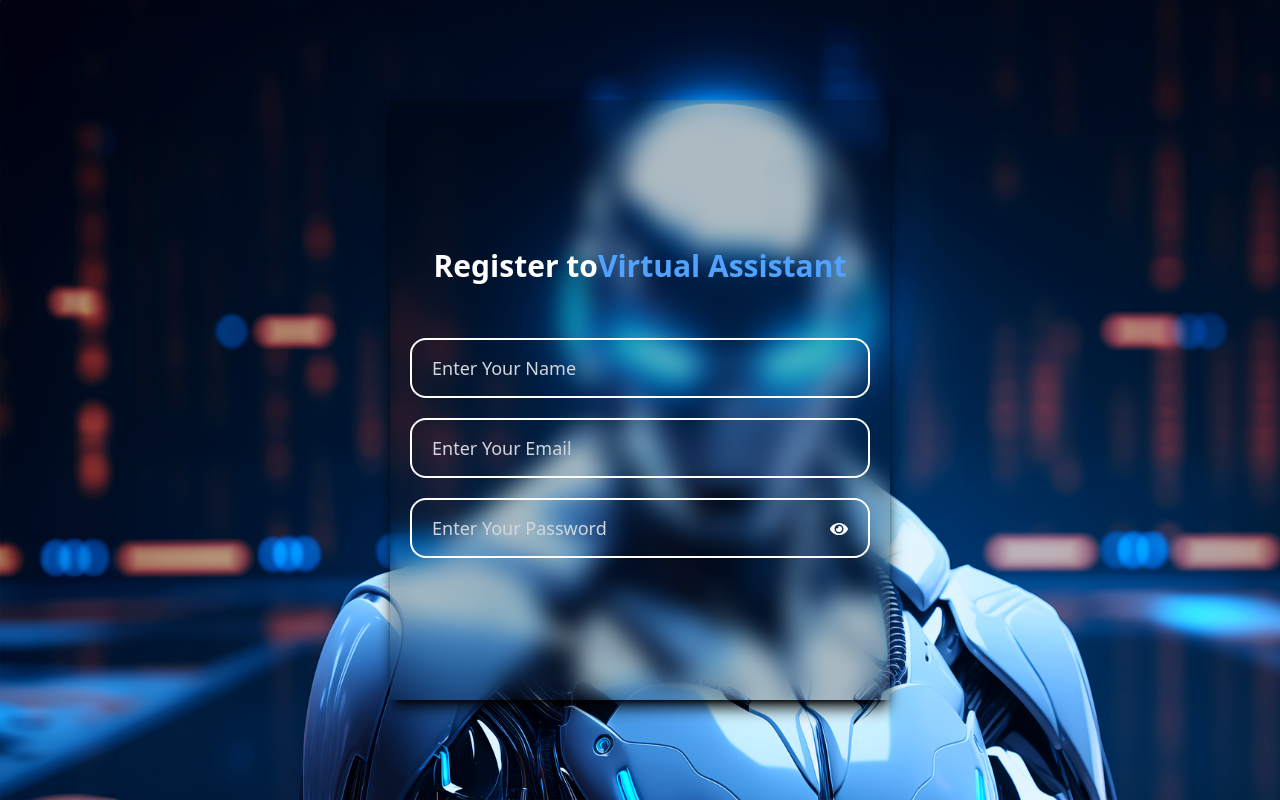
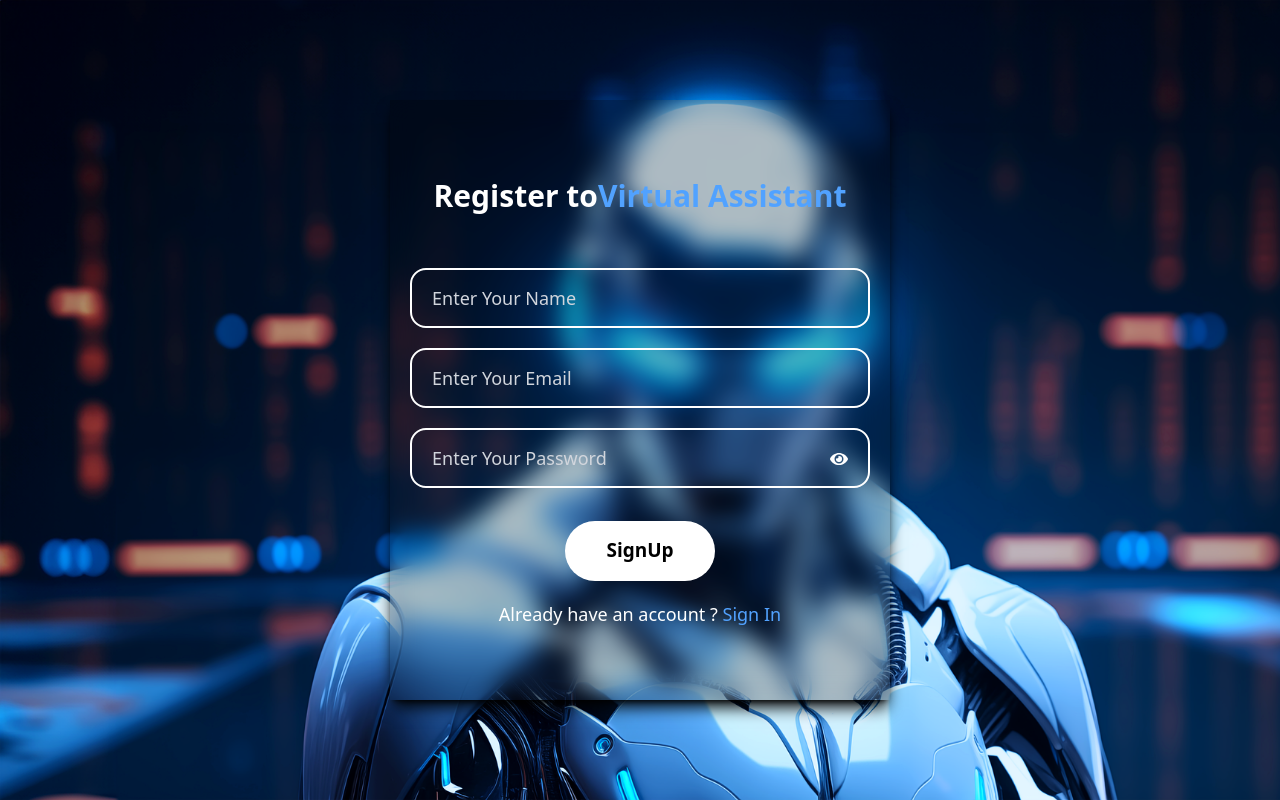
Before and after one commit to anirbandas-01/virtualAssistant, a React app in the folder Frontend/: page /signup in a window 1280 px wide. Built offline with nearby package versions, Linux system fonts and the light colour scheme; the HTML template or start-up script is replaced by a standard one.

Commit message:
feat: Update authentication middleware and user routes for improved JWT handling; add UserContext for global state management in SignUp component

```diff
--- /dev/null
+++ b/Frontend/src/context/UserContext.jsx
@@ -0,0 +1,20 @@
+import React, { createContext } from 'react'
+
+export const UserDataContext = createContext()
+
+function UserContext({ children }) {
+
+    const serverUrl = "http://localhost:9090"
+    const value= {
+        serverUrl
+    }
+  return (
+    <div>
+        <UserDataContext.Provider value={value}>
+           {children}
+        </UserDataContext.Provider>
+    </div>
+  )
+}
+
+export default UserContext
--- a/Frontend/src/main.jsx
+++ b/Frontend/src/main.jsx
@@ -3,11 +3,14 @@
 import './index.css'
 import App from './App.jsx'
 import { BrowserRouter }from 'react-router-dom'
+import UserContext from './context/userContext.jsx'
 
 ReactDOM.createRoot(document.getElementById('root')).render(
   <React.StrictMode>
-  <BrowserRouter>
-    <App />
-  </BrowserRouter>
+   <BrowserRouter>
+    <UserContext>
+     <App />
+    </UserContext>
+   </BrowserRouter>
  </React.StrictMode>
 )
--- a/Frontend/src/pages/SignUp.jsx
+++ b/Frontend/src/pages/SignUp.jsx
@@ -1,45 +1,74 @@
-import React, { useState } from 'react'
+import React, { useContext, useState } from 'react'
+import { useNavigate  } from 'react-router-dom';
 import bg from "../assets/authBg.png"
 import { FaEye } from "react-icons/fa";
 import { LuEyeClosed } from "react-icons/lu";
+import { UserDataContext } from '../context/userContext';
+import axios from 'axios'
 
 function SignUp() {
 
   const [showPassword, setShowPassword ] =  useState(false);
 
+  const {serverUrl} = useContext(UserDataContext)
+
+  const navigate = useNavigate()
+
+  const [name, setName]= useState("")
+  const [email, setEmail]= useState("")
+  const [password, setPassword]= useState("")
+
+  const handleSignUp = async (e) => {
+    e.preventDefault()
+    try {
+       let result = await axios.post(`${serverUrl}/api/v1/users/signup`,
+        {name, email, password},
+        {withCredentials: true})
+    } catch (error) {
+      console.log(error);
+
+    }
+  }
+
   return (
     <div className='w-full h-[100vh] bg-cover flex justify-center items-center'
       style={{backgroundImage: `url(${bg})`}}>
 
-     <form className='w-[90%] h-[600px] max-w-[500px] bg-[#0000003d] backdrop-blur-md shadow-lg shadow-black flex flex-col items-center justify-center gap-[20px] px-[20px]'>
+     <form className='w-[90%] h-[600px] max-w-[500px] bg-[#0000003d] backdrop-blur-md shadow-lg shadow-black flex flex-col items-center justify-center gap-[20px] px-[20px]'
+      onSubmit={handleSignUp}>
 
       <h1 className='text-white text-[30px] font-semibold mb-[30px]'>
         Register to
         <span className='text-blue-400'>Virtual Assistant</span>
         </h1>
 
-        <input type='text' placeholder='Enter Your Name' className='w-full h-[60px] outline-none border-2 border-white bg-transparent text-white placeholder-gray-300 px-[20px] py-[20px] rounded-2xl text-[18px]'/>
+        <input type='text' placeholder='Enter Your Name' className='w-full h-[60px] outline-none border-2 border-white bg-transparent text-white placeholder-gray-300 px-[20px] py-[20px] rounded-2xl text-[18px]' required onChange={(e)=> setName(e.target.value)} value={name}/>
 
-        <input type='email' placeholder='Enter Your Email' className='w-full h-[60px] outline-none border-2 border-white bg-transparent text-white placeholder-gray-300 px-[20px] py-[20px] rounded-2xl text-[18px]'/>
+        <input type='email' placeholder='Enter Your Email' className='w-full h-[60px] outline-none border-2 border-white bg-transparent text-white placeholder-gray-300 px-[20px] py-[20px] rounded-2xl text-[18px]' required onChange={(e)=> setEmail(e.target.value)} value={email}/>
 
 
         <div className='w-full h-[60px] border-2 border-white bg-transparent text-white rounded-2xl text-[18px] relative'>
 
-             <input type={showPassword?"text":"password"} placeholder='Enter Your Password' className='w-full h-full outline-none   placeholder-gray-300 px-[20px] py-[20px] '/>
+             <input type={showPassword?"text":"password"} placeholder='Enter Your Password' className='w-full h-full outline-none   placeholder-gray-300 px-[20px] py-[20px] ' required onChange={(e)=> setPassword(e.target.value)} value={password}/>
+
                {!showPassword &&
-                <FaEye className='absolute top-[20px] right-[20px] text-white' onClick={()=>setShowPassword(true)}/>
+                <FaEye className='absolute top-[20px] right-[20px] text-white cursor-pointer' onClick={()=>setShowPassword(true)}/>
                }
 
                 {showPassword &&
-                <LuEyeClosed className='absolute top-[20px] right-[20px] text-white' onClick={()=>setShowPassword(false)}/>
+                <LuEyeClosed className='absolute top-[20px] right-[20px] text-white cursor-pointer' onClick={()=>setShowPassword(false)}/>
                }
 
         </div>
-
-     </form>
+        <button className='min-w-[150px] h-[60px] mt-[13px] text-black font-semibold
+         bg-white rounded-full text-[19px]'>SignUp</button>
 
 
-
+        <p className='text-[white] text-[18px] cursor-pointer'
+              onClick={()=>navigate("/signin")}>Already have an account ?
+           <span className='text-blue-400'>  Sign In</span>
+        </p>
+     </form>
     </div>
   )
 }
```
Also changed, not shown: 2 other files (tests, documents, lock files or other folders).
